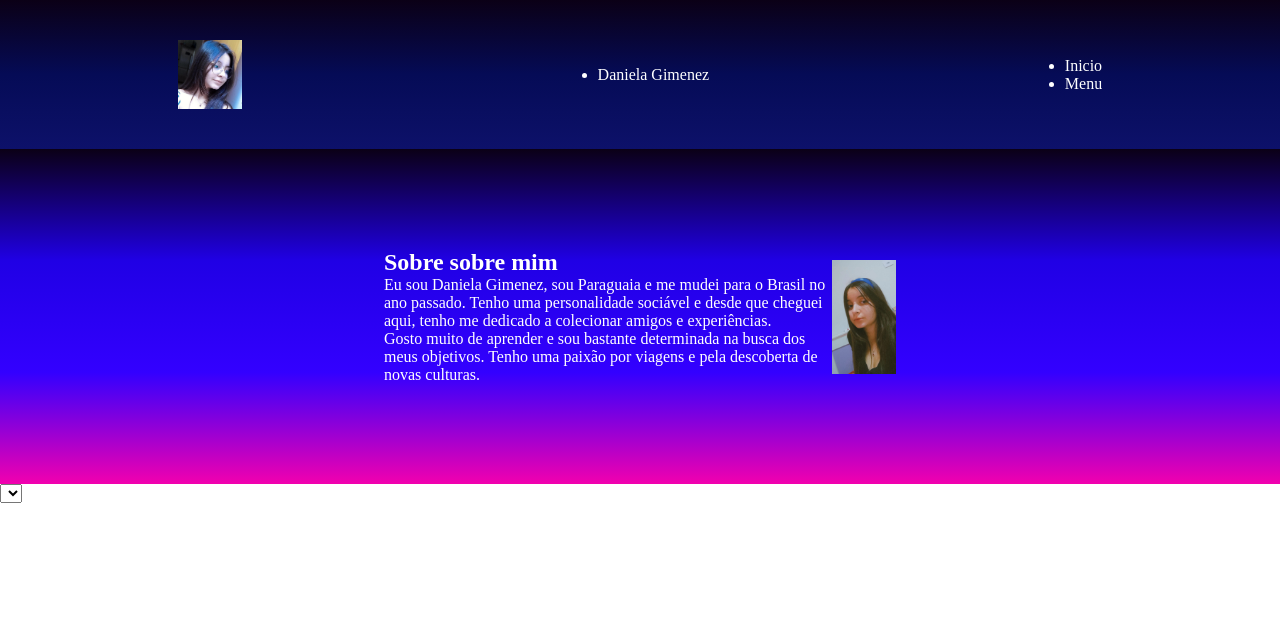
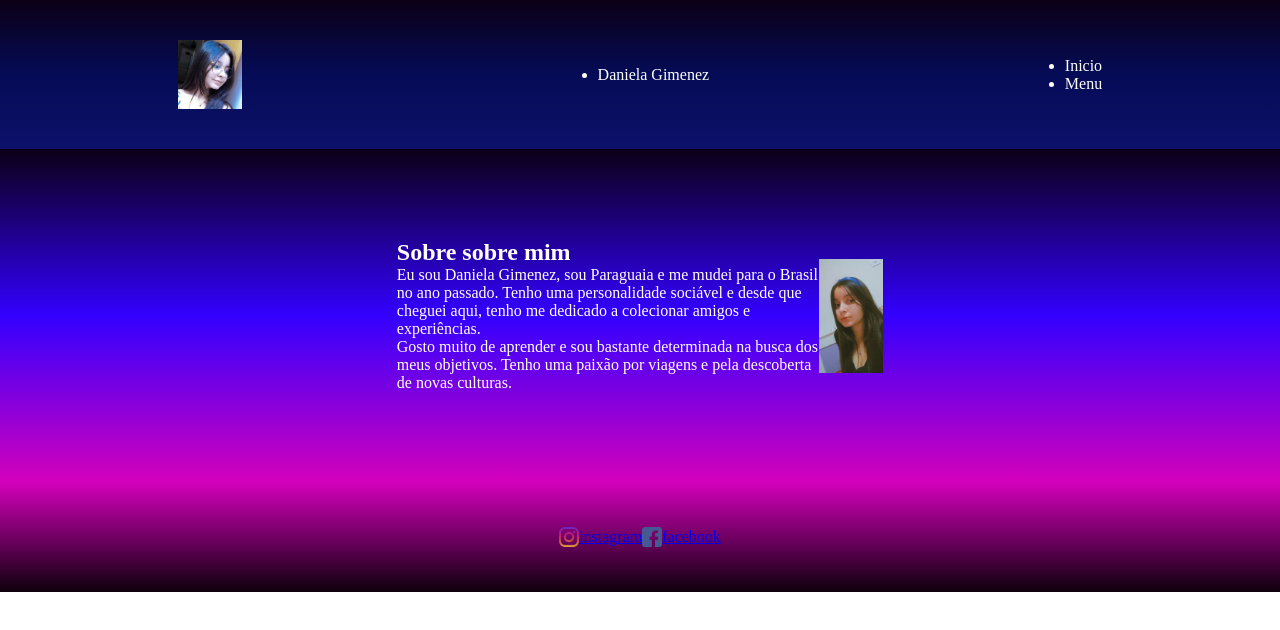
Before and after one commit to danielaGimenezS/trabalho1, a plain HTML site: page index.html in a window 1280 px wide. Drawn offline with Linux system fonts and the light colour scheme; a web font is replaced by a local one.

Commit message:
22042023

```diff
--- a/index.html
+++ b/index.html
@@ -33,7 +33,6 @@
         <img class="cabecalho-imagem" src="img2.jpg" alt="imag2.jpg">
     </section>
 
-    <select class="rodape-div">
     <div class="rodape-final">
 
 <img class="rodape-icone" src="instagram.png" alt="icone instagram">
@@ -42,8 +41,7 @@
 
 <img class="rodape-icone" src="facebook.png" alt="icone facebook">
 
-<a href="https://www.facebook.com/profile.php?id=100041937063907&mibextid=ZbWKwL">facebook</p></a>
-</section>
+<a href="https://www.facebook.com/profile.php?id=100041937063907mibextid=ZbWKwL">facebook</p></a>
 </div>
 
 
--- a/style.css
+++ b/style.css
@@ -21,8 +21,8 @@ body {
 }
 .cabecalho-inicio{
     justify-content: center;
-    align-content: left;
-     padding: 24px 0;
+    align-content: center;
+     padding: 10px 0;
 }
 }
 
@@ -33,29 +33,37 @@ body {
 }
 
 .daniela-imagem{
-    width: 25%;
+    width: 40%;
 }
 
 .daniela{
-    background-image: linear-gradient( #0B0016,#2000E5,#3300FF,#F200AE);
+    background-image: linear-gradient( #0B0016,#3300FF,#D400BB);
     color:white;
     display: flex;
     justify-content: center;
     align-items: center;
-    padding: 100px 0;
+    padding: 90px 0;
 }
 
 .Daniela-div-informações{
-    width: 35%;
+    width: 33%;
 }
 .daniela-titulo{
     padding: 24px 0;
 }
 
 .rodape-icone{
-width: 15px;
+width: 20px;
+}
+.rodape-final{
+ background-image: linear-gradient(#D400BB,#0E000B);
+   color: white;
+    display: flex;
+    justify-content: center;
+    align-items: center;
+    padding: 45px 0;
 }
 
 .rodape-div{
-    text-align: center;
-}
+   text-align: center;
+    }
```
